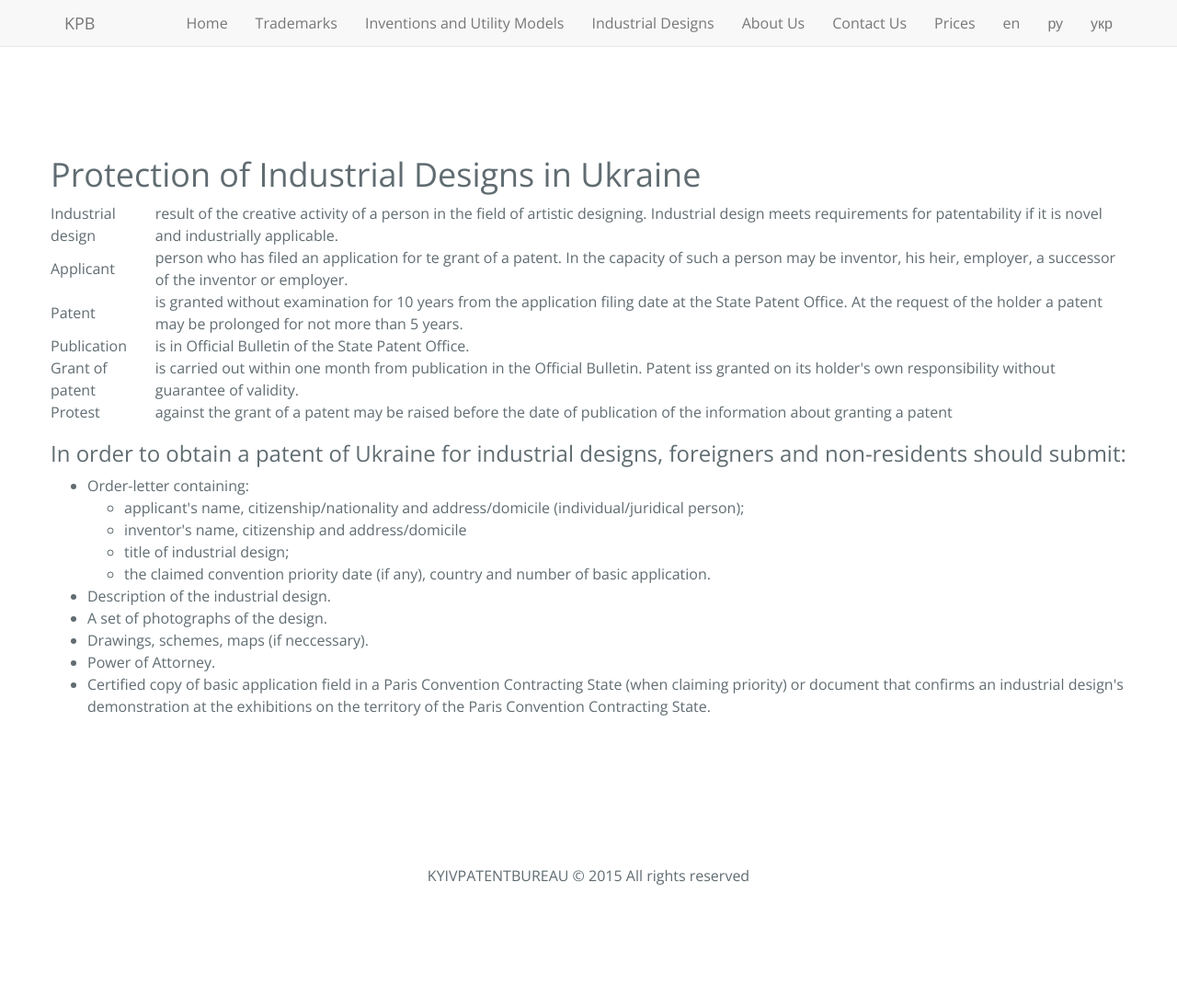
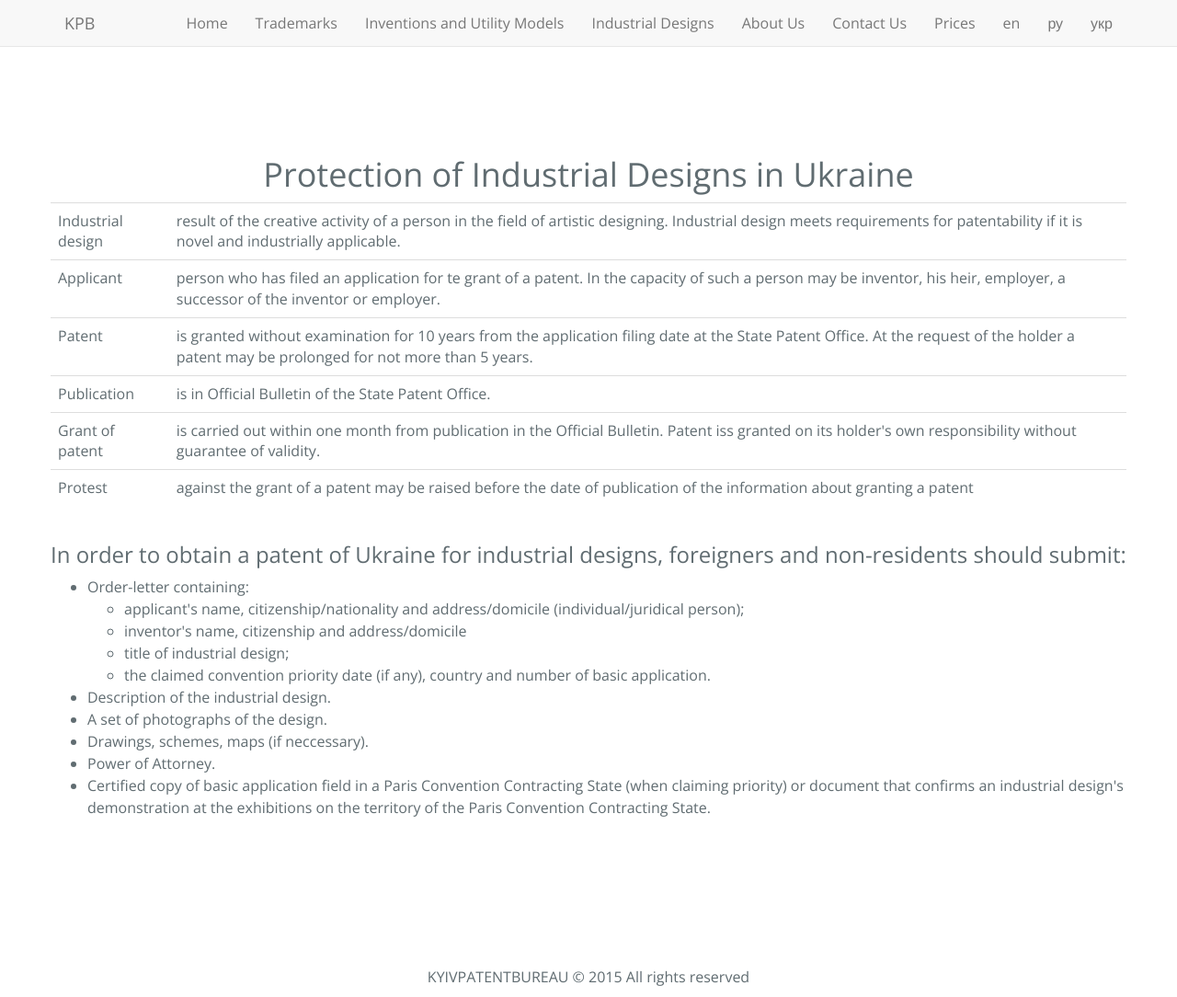
Before and after one commit to Mindshine/patent, a Jekyll site: the page built from _posts/en/pages/2000-01-01-designs.html, in a window 1280 px wide and 1084 px high. Shown: the whole window at 92% size. Built offline with Jekyll 4.4.1, drawn with Linux system fonts in a browser that asks for light colours; nearby versions of some CDN libraries; library files that are not in the unit come from our copies; Markdown is read by kramdown in place of the engine named in the settings.

Commit message:
Update 2000-01-01-designs.html

```diff
--- a/_posts/en/pages/2000-01-01-designs.html
+++ b/_posts/en/pages/2000-01-01-designs.html
@@ -5,8 +5,14 @@ lang: en
 categories:
 - en
 ---
-<h1>Protection of Industrial Designs in Ukraine</h1>
-<table>
+<div class="row">
+  <div class="col-lg-12 text-center">
+    <h1>Protection of Industrial Designs in Ukraine</h1>
+  </div>
+</div>
+<div class="row">
+  <div class="col-lg-12 text-left">
+<table class="table">
   <tr>
     <td>Industrial design</td><td>result of the creative activity of a person in the field of artistic designing. Industrial design meets requirements for patentability if it is novel and industrially applicable.</td>
   </tr>
@@ -26,6 +32,10 @@ categories:
     <td>Protest</td><td>against the grant of a patent may be raised before the date of publication of the information about granting a patent</td>
   </tr>
 </table>
+  </div>
+</div>
+<div class="row">
+  <div class="col-lg-12 text-left">
 <h3>In order to obtain a patent of Ukraine for industrial designs, foreigners and non-residents should submit:</h3>
 <ul>
   <li>Order-letter containing:
@@ -42,3 +52,5 @@ categories:
   <li>Power of Attorney.</li>
   <li>Certified copy of basic application field in a Paris Convention Contracting State (when claiming priority) or document that confirms an industrial design's demonstration at the exhibitions on the territory of the Paris Convention Contracting State.</li>
 </ul>
+  </div>
+</div>
```
